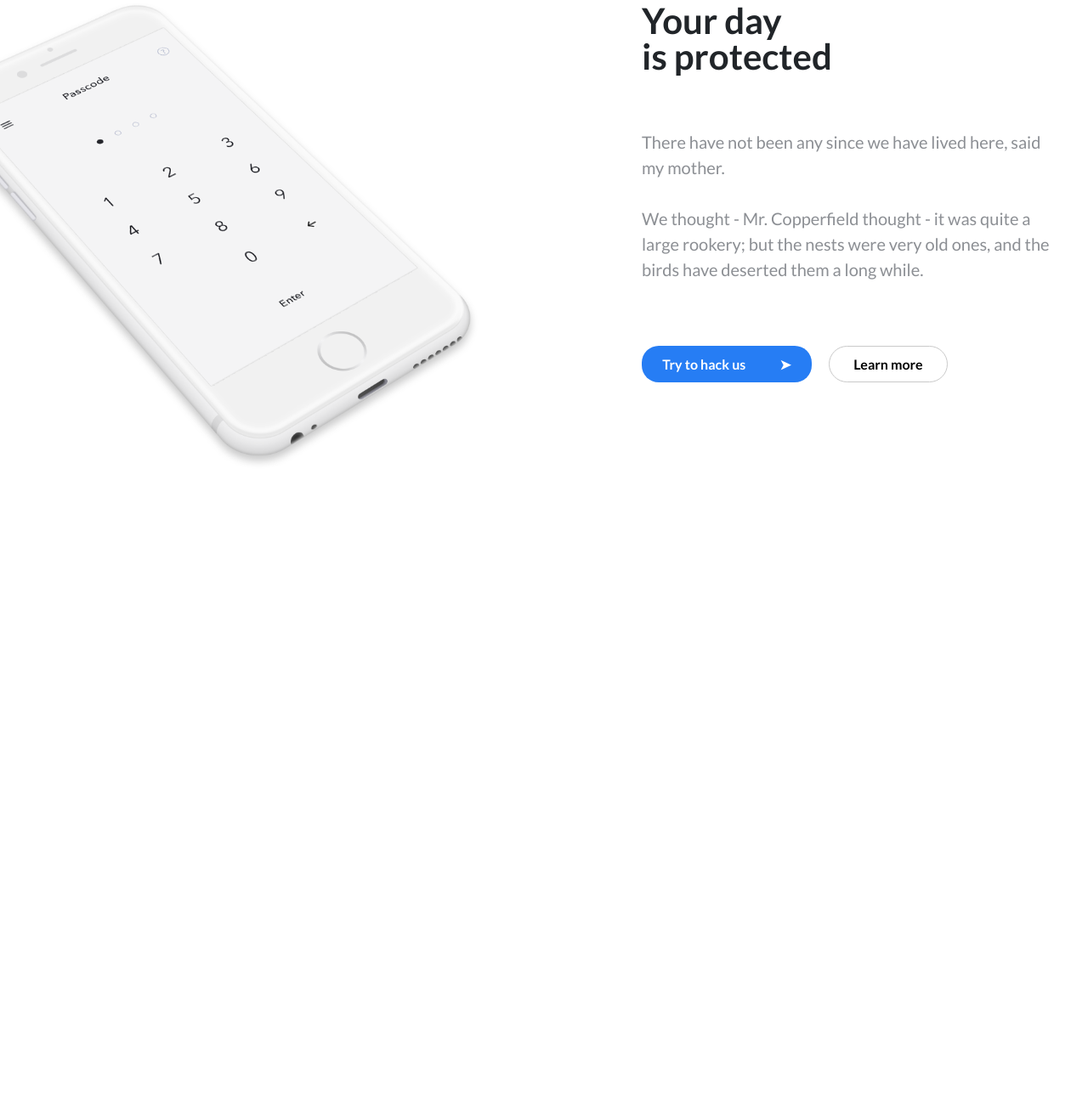
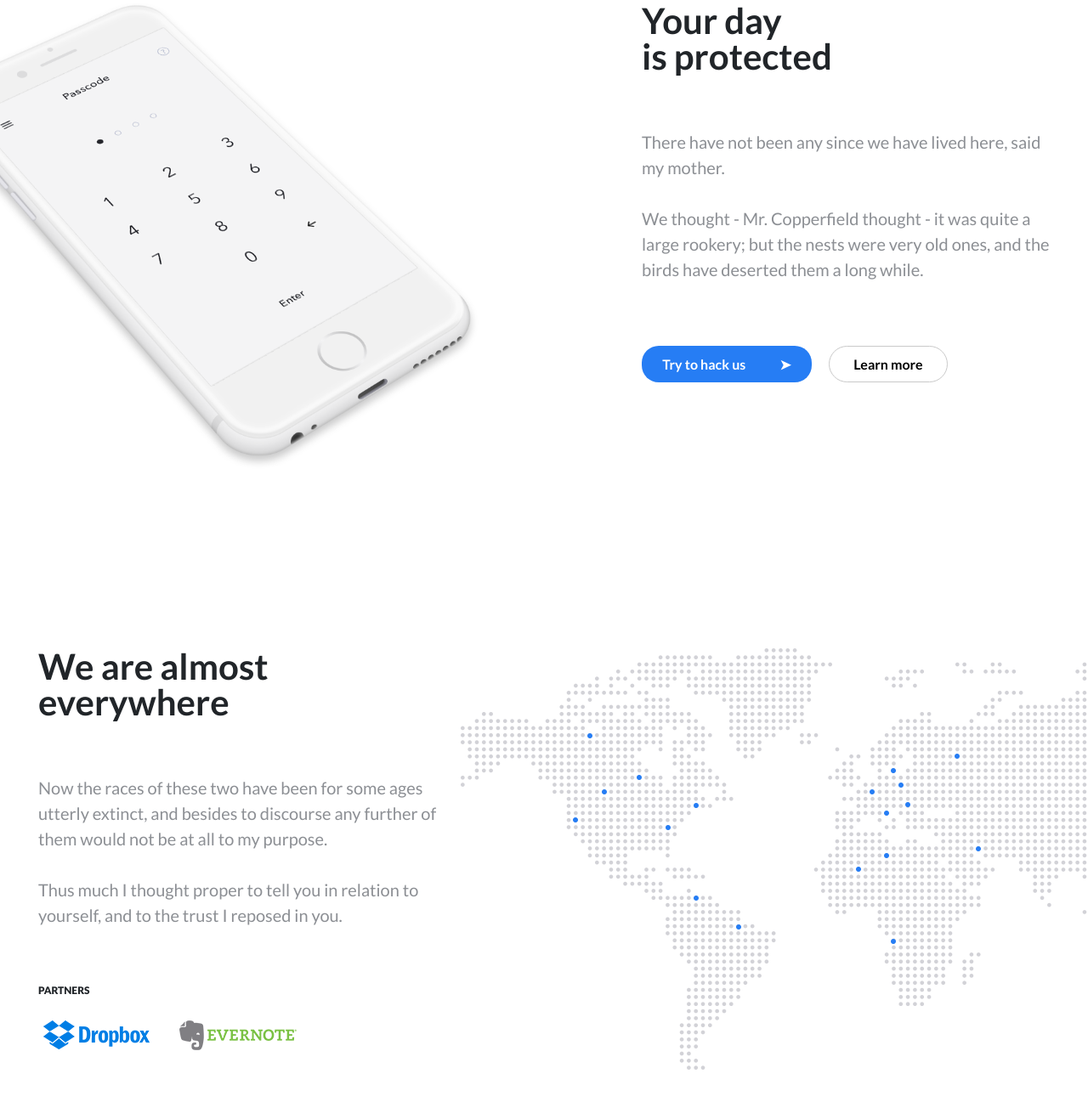
Before and after one commit to FiWiLe/project4, a plain HTML site: page index.html in a window 1280 px wide. Shown: the part 1734-3031 px from the top of the page at 85% size. Before the commit the page ends 2286 px from the top, so only its background shows below. Drawn offline with Linux system fonts and the light colour scheme.

Commit message:
added accessibility section and titles scss file

```diff
--- a/index.html
+++ b/index.html
@@ -63,8 +63,8 @@
         <div class="container">
             <img src="./img/iphone-feature.png" alt="" class="protect__phone">
             <div class="protect__wrapper">
-                <h2 class="protect__title">Your day <br> is protected</h2>
-                <p class="protect__descr">There have not been any since we have lived here, said my mother. <br><br>
+                <h2 class="title">Your day <br> is protected</h2>
+                <p class="descr">There have not been any since we have lived here, said my mother. <br><br>
                 We thought - Mr. Copperfield thought - it was quite a large rookery; but the nests were very old ones, and the birds have deserted them a long while.</p>
                 <div class="protect__btns">
                     <a href="#" class="protect__try button_main"><span>Try to hack us</span></a>
@@ -73,6 +73,22 @@
             </div>
         </div>
     </div>
+    <div class="accessibility">
+        <div class="container">
+            <img src="./img/map.png" alt="map" class="accessibility__map">
+            <div class="accessibility__wrapper">
+                <h2 class="title">We are almost <br> everywhere</h2>
+                <p class="descr">Now the races of these two have been for some ages utterly extinct, and besides to discourse any further of them would not be at all to my purpose. <br><br> Thus much I thought proper to tell you in relation to yourself, and to the trust I reposed in you.</p>
+                <div class="accessibility-partners">
+                    <span>partners</span>
+                    <div class="accessibility-partners__items">
+                        <a href="#"><img src="./icons/dropbox.png" alt="Dropbox" class="accessibility-partners__item"></a>
+                        <a href="#"><img src="./icons/evernote.png" alt="Evernote" class="accessibility-partners__item"></a></div>
+                </div>
+            </div>
+        </div>
+    </div>
+
     <script src="./js/script.js"></script>
 </body>
 </html>
--- /dev/null
+++ b/sass/blocks/_accessibility.scss
@@ -0,0 +1,28 @@
+.accessibility {
+    min-height: 820px;
+    padding-top: 120px;
+    position: relative;
+    overflow: hidden;
+    &__map {
+        position: absolute;
+        right: -20%;
+        z-index: -1;
+    }
+    &__wrapper {
+        width: 480px;
+    }
+    &-partners {
+        margin-top: 60px;
+        span {
+            font-size: 12px;
+            font-weight: 900;
+            text-transform: uppercase;
+        }
+        &__items {
+            margin-top: 25px;
+        }
+        &__item:first-of-type {
+            margin-right: 25px;
+        }
+    }
+}
--- a/sass/blocks/_protect.scss
+++ b/sass/blocks/_protect.scss
@@ -1,4 +1,5 @@
 .protect {
+    min-height: 760px;
     padding-top: 120px;
     position: relative;
     &__phone {
@@ -10,16 +11,6 @@
     &__wrapper {
         float: right;
         width: 480px;
-    }
-    &__title {
-        font-size: 42px;
-        font-weight: 600;
-        line-height: 42px;
-    }
-    &__descr {
-        margin-top: 65px;
-        font-size: 20px;
-        color: #8c8f94;
     }
     &__btns {
         display: flex;
--- /dev/null
+++ b/sass/blocks/_titles.scss
@@ -0,0 +1,10 @@
+.title {
+    font-size: 42px;
+    font-weight: 600;
+    line-height: 42px;
+}
+.descr {
+    margin-top: 65px;
+    font-size: 20px;
+    color: #8c8f94;
+}
--- a/sass/style.scss
+++ b/sass/style.scss
@@ -10,8 +10,10 @@
     margin: 0 auto;
 }
 
+@import './blocks/titles';
 @import './blocks/buttons';
 @import './blocks/header';
 @import './blocks/promo';
 @import './blocks/advantages';
 @import './blocks/protect';
+@import './blocks/accessibility';
```
Also changed, not shown: css/style.min.css.
